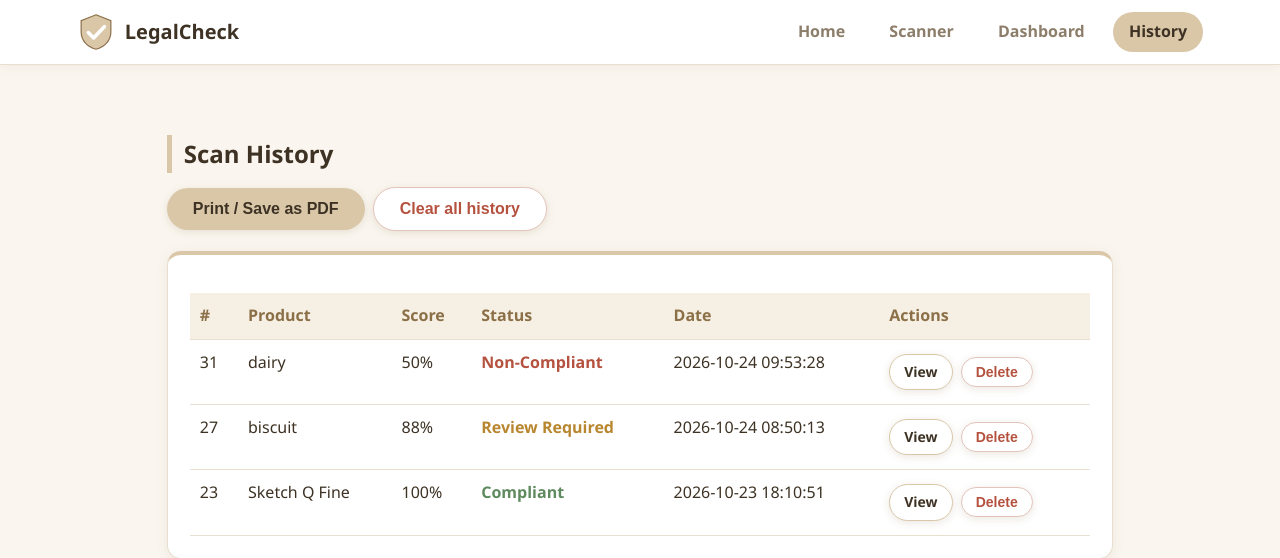
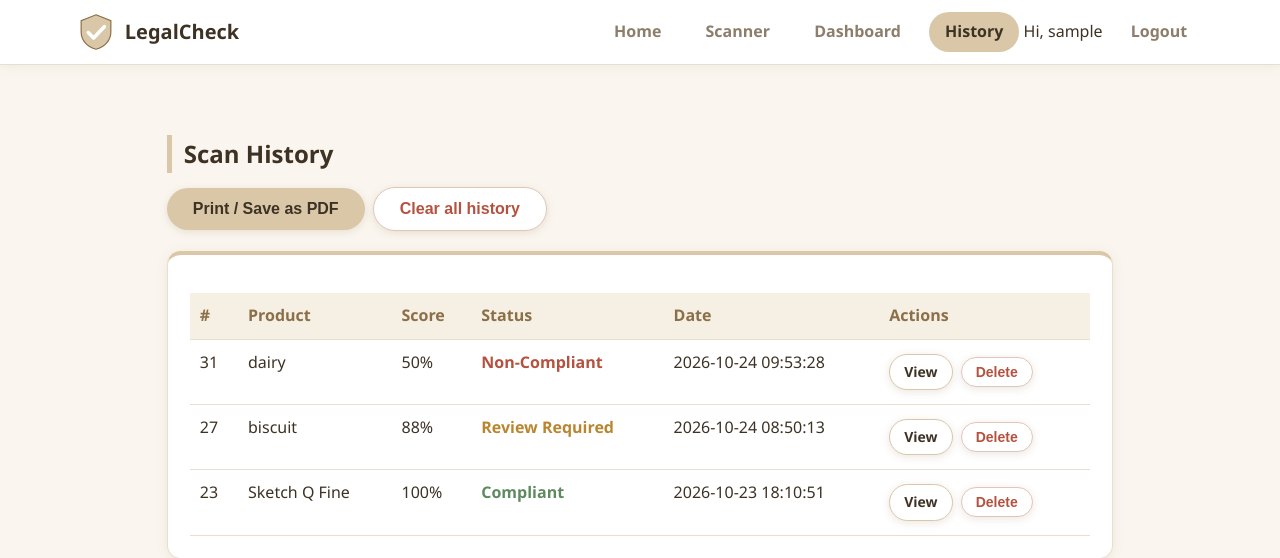
Before and after one commit to kamujurukmini008-hash/legal_metrology, a Flask app: page /history in a window 1280 px wide. Shown: the top 558 px of the page. Run offline with Flask 3, Linux system fonts and the light colour scheme; the visitor is signed in with stand-in values (Sample User, id 1); data comes from the database, SQL or seed files in the repository.

Commit message:
Enhance navigation with user login/logout options
Added user greeting and authentication links to navigation.

```diff
--- a/templates/base.html
+++ b/templates/base.html
@@ -15,6 +15,13 @@
       <a href="/scanner" class="{{ 'active' if request.path == '/scanner' }}">Scanner</a>
       <a href="/dashboard" class="{{ 'active' if request.path == '/dashboard' }}">Dashboard</a>
       <a href="/history" class="{{ 'active' if request.path == '/history' }}">History</a>
+      {% if user_name %}
+      <span class="who">Hi, {{ user_name }}</span>
+      <a href="/logout">Logout</a>
+      {% else %}
+      <a href="/login" class="{{ 'active' if request.path == '/login' }}">Login</a>
+      <a href="/signup" class="{{ 'active' if request.path == '/signup' }}">Sign up</a>
+      {% endif %}
     </div>
   </nav>
   {% block content %}{% endblock %}
```
